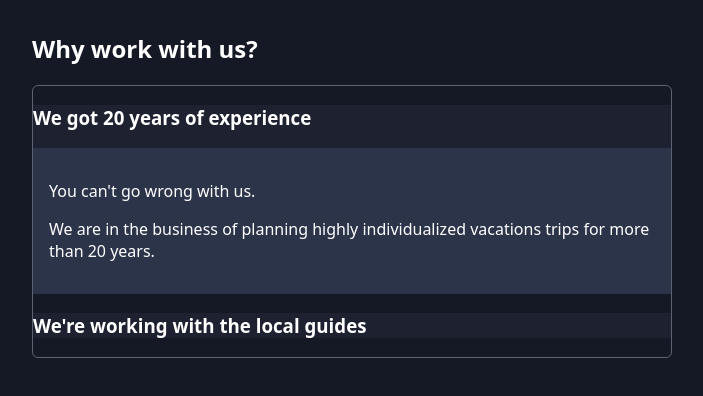
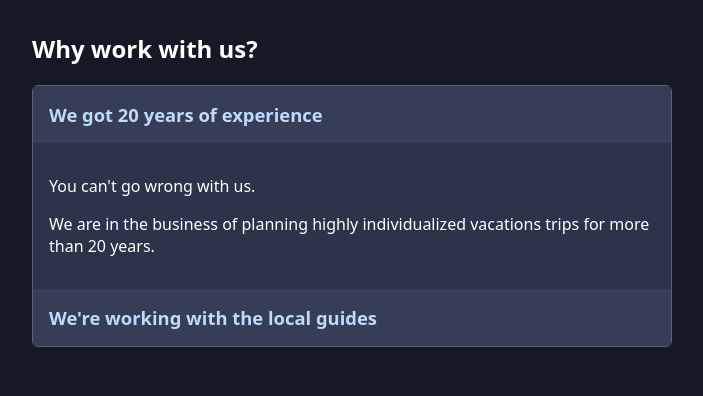
Before and after one commit to Daniel-1017/REACT-PATTERNS-AND-BEST-PRACTICES, a React (Vite) app: page / in a window 1280 px wide. Both pictures are taken after a click on the element "We got 20 years of experience". Shown: the top 396 px of the page, without its empty margins (288-991 px from the left). Built offline with nearby package versions, Linux system fonts and the light colour scheme.

Commit message:
adding extra components for reusability & configurability

```diff
--- a/src/App.jsx
+++ b/src/App.jsx
@@ -7,10 +7,13 @@ function App() {
         <h2>Why work with us?</h2>
 
         <Accordion className="accordion">
-          <Accordion.Item
+          <Accordion.Item id="experience" className="accordion-item">
+            <Accordion.Title id="experience" className="accordion-item-title">
+              We got 20 years of experience
+            </Accordion.Title>
+            <Accordion.Content
               id="experience"
-            title="We got 20 years of experience"
-            className="accordion-item"
+              className="accordion-item-content"
             >
               <article>
                 <p>You can&apos;t go wrong with us.</p>
@@ -19,11 +22,15 @@ function App() {
                   vacations trips for more than 20 years.
                 </p>
               </article>
+            </Accordion.Content>
           </Accordion.Item>
-          <Accordion.Item
+          <Accordion.Item className="accordion-item">
+            <Accordion.Title id="local-guides" className="accordion-item-title">
+              We're working with the local guides
+            </Accordion.Title>
+            <Accordion.Content
               id="local-guides"
-            title="We're working with the local guides"
-            className="accordion-item"
+              className="accordion-item-content"
             >
               <article>
                 <p>We are not doing this along from our office.</p>
@@ -32,6 +39,7 @@ function App() {
                   pleasant vacation.
                 </p>
               </article>
+            </Accordion.Content>
           </Accordion.Item>
         </Accordion>
       </section>
--- a/src/components/Accordion.jsx
+++ b/src/components/Accordion.jsx
@@ -1,5 +1,7 @@
 import React, { createContext, useContext, useState } from "react";
-import AccordionItem from './AccordionItem';
+import AccordionItem from "./AccordionItem";
+import AccordionTitle from "./AccordionTitle";
+import AccordionContent from "./AccordionContent";
 
 const AccordionContext = createContext();
 
@@ -28,6 +30,8 @@ const Accordion = ({ children, className }) => {
   );
 };
 
-Accordion.Item = AccordionItem
+Accordion.Item = AccordionItem;
+Accordion.Title = AccordionTitle;
+Accordion.Content = AccordionContent;
 
 export default Accordion;
--- /dev/null
+++ b/src/components/AccordionContent.jsx
@@ -0,0 +1,20 @@
+import React from "react";
+import { useAccordionContext } from './Accordion';
+
+const AccordionContent = ({ id, className, children }) => {
+  const { openItemId } = useAccordionContext();
+
+  const isOpen = openItemId === id;
+
+  return (
+    <div
+      className={
+        isOpen ? `${className ?? ""} open` : `${className ?? ""} close`
+      }
+    >
+      {children}
+    </div>
+  );
+};
+
+export default AccordionContent;
--- a/src/components/AccordionItem.jsx
+++ b/src/components/AccordionItem.jsx
@@ -1,24 +1,8 @@
 import React from "react";
-import { useAccordionContext } from "./Accordion";
 
-const AccordionItem = ({ id, title, children, className }) => {
-  const { openItemId, toggleItem } = useAccordionContext();
-
-  const isOpen = openItemId === id;
-
-  const handleClick = () => toggleItem(id);
-
+const AccordionItem = ({ children, className }) => {
   return (
-    <li className={className}>
-      <h3 onClick={handleClick}>{title}</h3>
-      <div
-        className={
-          isOpen ? "accordion-item-content open" : "accordion-item-content"
-        }
-      >
-        {children}
-      </div>
-    </li>
+    <li className={className}>{children}</li>
   );
 };
 
--- /dev/null
+++ b/src/components/AccordionTitle.jsx
@@ -0,0 +1,9 @@
+import React from "react";
+import { useAccordionContext } from "./Accordion";
+
+const AccordionTitle = ({ id, className, children: title }) => {
+  const { toggleItem } = useAccordionContext();
+  return <h3 className={className} onClick={() => toggleItem(id)}>{title}</h3>;
+};
+
+export default AccordionTitle;
--- a/src/index.css
+++ b/src/index.css
@@ -62,9 +62,12 @@ main {
 }
 
 .accordion-item-content {
-  display: none;
   padding: 1rem;
   background-color: #2c344a;
+}
+
+.close {
+  display: none;
 }
 
 .open {
```
Lines whose indentation alone changed are shown as unchanged.
